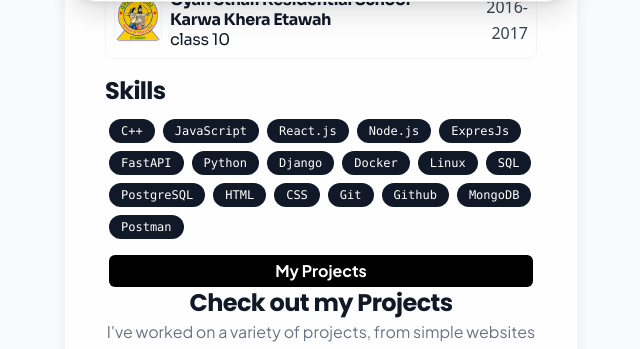
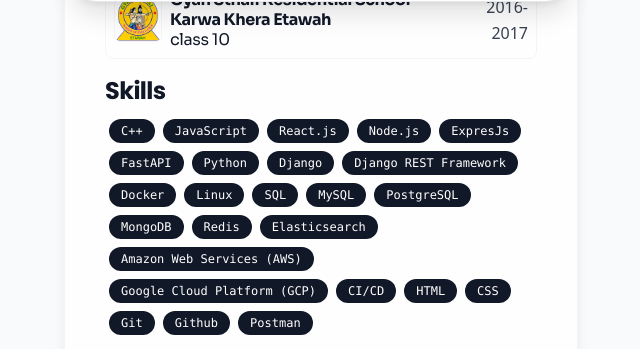
Before and after one commit to Hitendra007/Portfolio, a React (Vite) app: page / in a window 1280 px wide. Shown: the part 779-1128 px from the top of the page, without its empty margins (319-959 px from the left). Built offline with nearby package versions, Linux system fonts and the light colour scheme.

Commit message:
updated skills

```diff
--- a/src/Constansts/constants.js
+++ b/src/Constansts/constants.js
@@ -7,15 +7,22 @@ const skills = [
     "FastAPI",
     "Python",
     "Django",
+    "Django REST Framework",
     "Docker",
     "Linux",
     "SQL",
+    "MySQL",
     "PostgreSQL",
+    "MongoDB",
+    "Redis",
+    "Elasticsearch",
+    "Amazon Web Services (AWS)",
+    "Google Cloud Platform (GCP)",
+    "CI/CD",
     "HTML",
     "CSS",
     "Git",
     "Github",
-    "MongoDB",
     "Postman",
 ];
 
```
